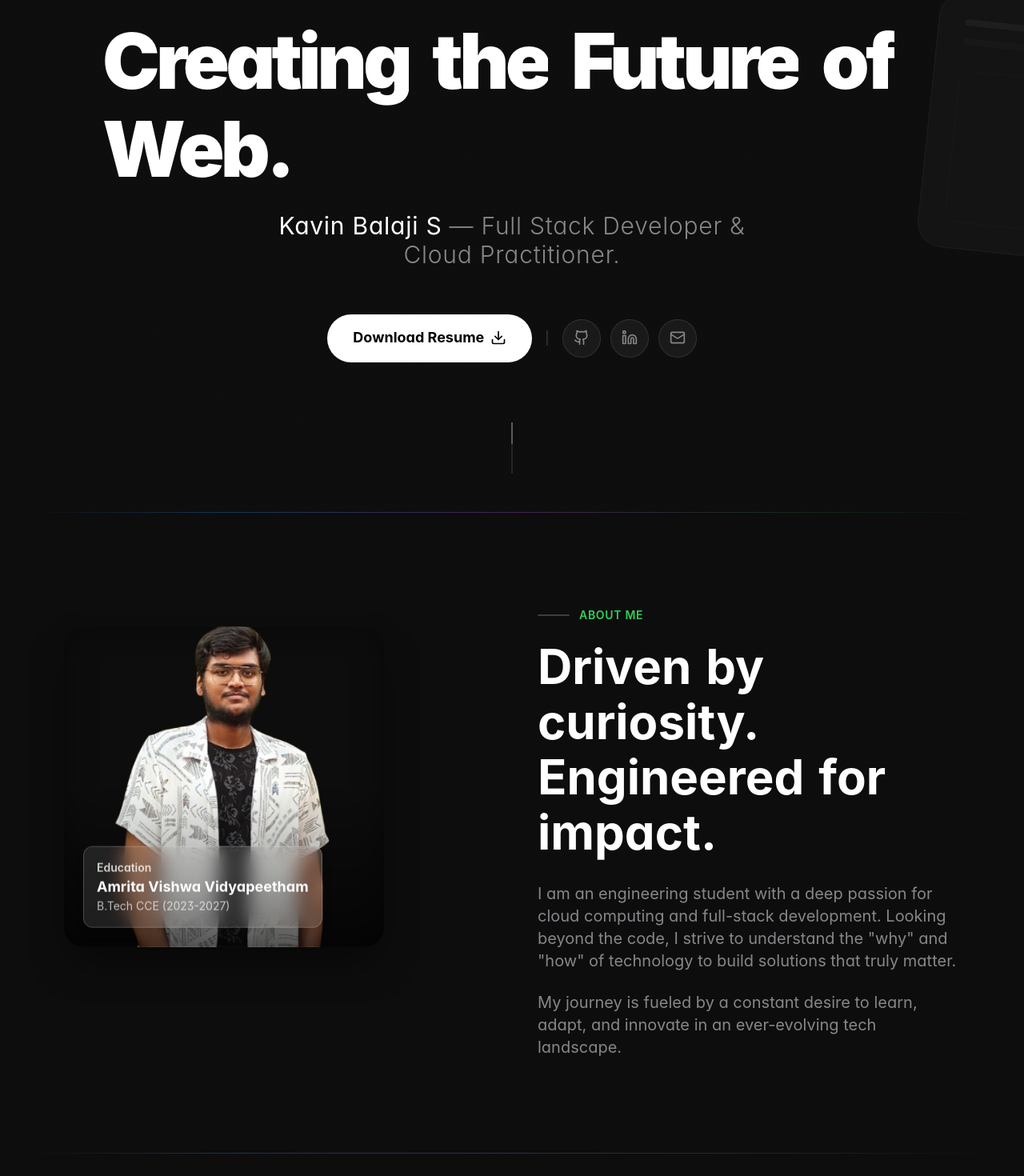
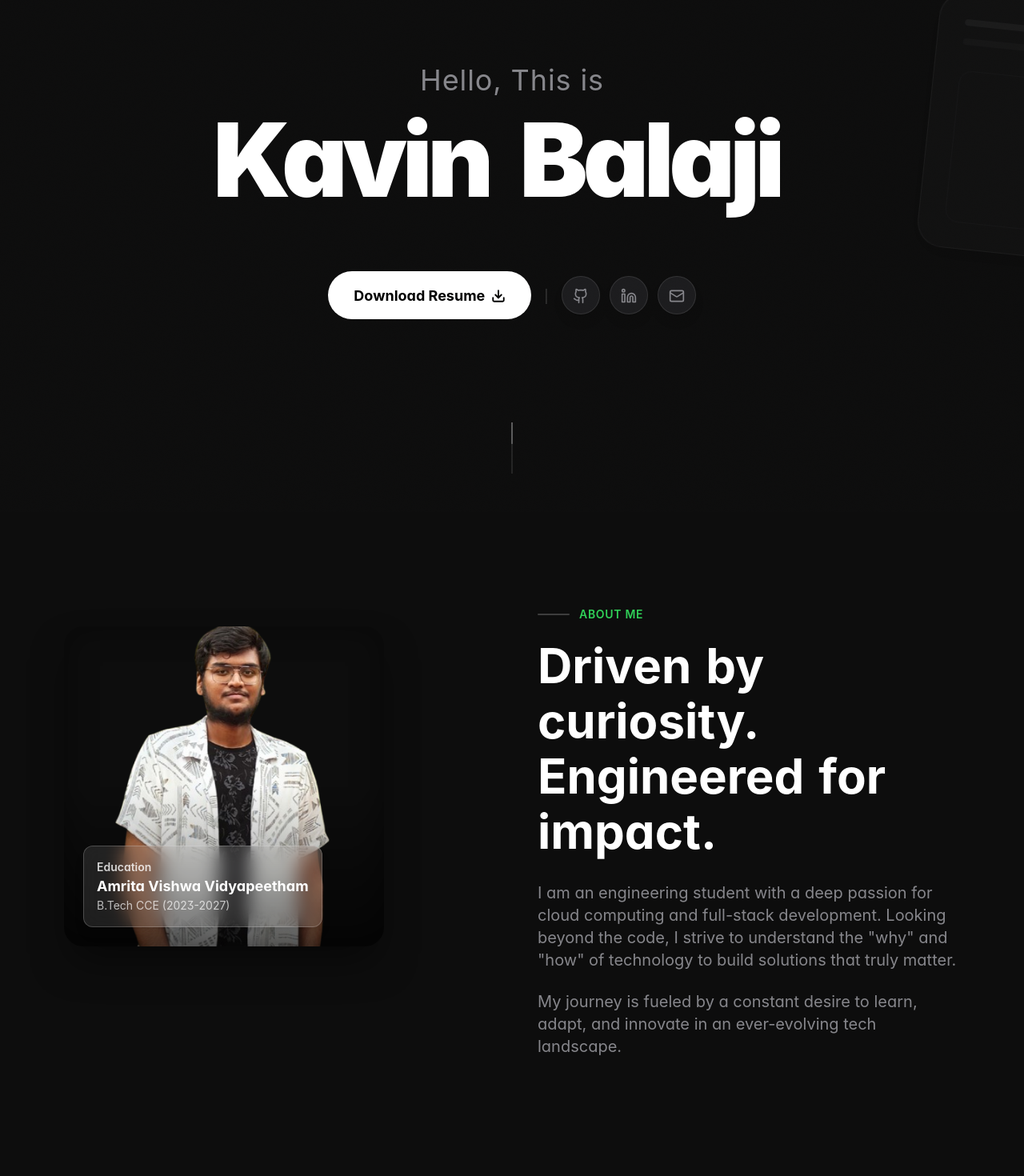
Before and after one commit to kavinbalaji2005/PortFolio, a React (Vite) app: page / in a window 1280 px wide. Shown: the part 160-1630 px from the top of the page at 80% size. Built offline with nearby package versions, Linux system fonts and the light colour scheme.

Commit message:
feat: Update portfolio content, components, styling, and CV with new project images.

```diff
--- a/index.html
+++ b/index.html
@@ -4,10 +4,10 @@
     <meta charset="UTF-8" />
     <link rel="icon" type="image/svg+xml" href="/logo.png" />
     <meta name="viewport" content="width=device-width, initial-scale=1.0" />
-    <title>Kavin Balaji S - Full Stack Developer & IoT Engineer</title>
+    <title>Portfolio of Kavin Balaji</title>
     <meta
       name="description"
-      content="Portfolio of Kavin Balaji S - Engineering Student, Full Stack Developer, and IoT Engineer at Intel IoT Club. Specializing in React, Node.js, Cloud Computing, and IoT solutions."
+      content="Portfolio of Kavin Balaji - Engineering Student, Full Stack Developer, and IoT Engineer at Intel IoT Club. Specializing in React, Node.js, Cloud Computing, and IoT solutions."
     />
     <meta name="author" content="Kavin Balaji S" />
     <meta
@@ -19,14 +19,12 @@
     <meta property="og:type" content="website" />
     <meta
       property="og:title"
-      content="Kavin Balaji S - Full Stack Developer & IoT Engineer"
+      content="Kavin Balaji - Full Stack Developer & IoT Engineer"
     />
     <meta
       property="og:description"
       content="Engineering Student passionate about Full Stack Development, Cloud Computing, and IoT"
     />
-    <!-- TODO: Replace with your deployed domain, e.g. https://yourdomain.com/ProfilePic.png -->
-    <meta property="og:image" content="https://yourdomain.com/ProfilePic.png" />
 
     <!-- Twitter Card Meta Tags -->
     <meta name="twitter:card" content="summary_large_image" />
--- a/src/App.jsx
+++ b/src/App.jsx
@@ -28,31 +28,21 @@ function App() {
           <Hero />
         </section>
 
-        <div className="section-divider" />
-
         <section id="about" aria-label="About" className="relative">
           <About />
         </section>
-
-        <div className="section-divider" />
 
         <section id="skills" aria-label="Skills" className="relative">
           <Skills />
         </section>
 
-        <div className="section-divider" />
-
         <section id="projects" aria-label="Projects" className="relative">
           <Projects />
         </section>
 
-        <div className="section-divider" />
-
         <section id="certifications" aria-label="Certifications" className="relative">
           <Certifications />
         </section>
-
-        <div className="section-divider" />
 
         <section id="contact" aria-label="Contact" className="relative">
           <Contact />
--- a/src/components/Hero.jsx
+++ b/src/components/Hero.jsx
@@ -33,7 +33,7 @@ export default function Hero() {
         style={{ y: cardY, rotate: cardRotate, x: 200 }}
         className="absolute right-[5%] top-[20%] w-64 h-80 hidden lg:block pointer-events-none z-0 opacity-40 grayscale-[50%]"
       >
-        <div className="w-full h-full bg-white/5 backdrop-blur-2xl border border-white/10 rounded-[32px] shadow-2xl relative overflow-hidden">
+        <div className="w-full h-full glass-panel rounded-[32px] relative overflow-hidden">
 
            {/* Abstract UI lines */}
            <div className="absolute top-8 left-8 right-8 h-2 bg-white/10 rounded-full" />
@@ -50,19 +50,19 @@ export default function Hero() {
 
 
         <div className="space-y-4">
+          <FadeIn delay={0.2}>
+            <h2 className="text-2xl sm:text-3xl md:text-4xl text-text-secondary tracking-wide text-center">
+              Hello, This is
+            </h2>
+          </FadeIn>
+
           <TextReveal
-            text="Creating the Future of Web."
+            text="Kavin Balaji"
             as="h1"
-            className="text-[clamp(2.5rem,6vw,6rem)] sm:text-6xl md:text-7xl lg:text-8xl font-black tracking-tighter text-white leading-[1.1] text-center"
-            delay={0.2}
-            stagger={0.05}
+            className="text-[clamp(4rem,10vw,8rem)] leading-none font-black text-white tracking-tighter text-center"
+            delay={0.4}
+            stagger={0.1}
           />
-
-          <FadeIn delay={0.6}>
-             <h2 className="text-lg sm:text-2xl md:text-3xl text-text-secondary font-light tracking-wide max-w-2xl mx-auto px-4">
-               <span className="text-white font-normal">Kavin Balaji S</span> — Full Stack Developer & Cloud Practitioner.
-             </h2>
-          </FadeIn>
         </div>
 
         <FadeIn delay={0.8}>
@@ -73,7 +73,7 @@ export default function Hero() {
               className="group relative px-6 py-3 md:px-8 md:py-4 bg-white text-black rounded-full font-bold text-lg transition-all duration-300 hover:scale-105 hover:shadow-[0_0_40px_rgba(255,255,255,0.3)] active:scale-95 flex items-center gap-2"
             >
               <span>Download Resume</span>
-              <Download size={20} className="transition-transform group-hover:translate-y-1" />
+              <Download size={18} strokeWidth={2.5} className="transition-transform group-hover:translate-y-1" />
             </a>
 
             <div className="flex items-center gap-4 px-6 md:px-0">
@@ -113,7 +113,7 @@ function SocialLink({ href, icon }) {
       href={href}
       target="_blank"
       rel="noopener noreferrer"
-      className="w-12 h-12 flex items-center justify-center rounded-full bg-white/5 border border-white/10 text-text-secondary transition-all hover:bg-white/10 hover:text-white hover:scale-110"
+      className="w-12 h-12 flex items-center justify-center rounded-full bg-surface border border-border text-text-secondary transition-all hover:bg-surface-hover hover:border-border-hover hover:text-white hover:scale-110 shadow-lg"
     >
       {icon}
     </a>
--- a/src/components/Projects.jsx
+++ b/src/components/Projects.jsx
@@ -78,7 +78,7 @@ export default function Projects() {
                 className="flex flex-col justify-center min-h-[40vh]"
               >
                 <div className="flex items-center gap-3 mb-4">
-                  <span className="text-4xl md:text-6xl font-black text-white/10">
+                  <span className="text-3xl md:text-4xl font-black text-white/30">
                     {String(i + 1).padStart(2, "0")}
                   </span>
                   <div className="h-px bg-white/10 flex-1" />
@@ -88,20 +88,20 @@ export default function Projects() {
                    {project.tech}
                 </span>
 
-                <h3 className="text-3xl md:text-5xl font-bold text-white mb-6 leading-tight">
+                <h3 className="text-3xl md:text-5xl font-bold text-white mb-3 leading-tight">
                   <a href={project.link} target="_blank" rel="noopener noreferrer" className="hover:underline decoration-white/20 underline-offset-8 transition-all">
                     {project.title}
                   </a>
                 </h3>
 
                 {/* Mobile Visual */}
-                <div className={`lg:hidden w-full aspect-video rounded-2xl mb-6 overflow-hidden relative bg-gradient-to-br ${project.color}`}>
+                <div className={`lg:hidden w-full aspect-video rounded-2xl mb-4 overflow-hidden relative bg-gradient-to-br border border-border shadow-[0_8px_32px_rgba(0,0,0,0.5),inset_0_1px_0_rgba(255,255,255,0.2)] ${project.color}`}>
                    <div className="absolute inset-0 bg-[radial-gradient(circle_at_50%_120%,rgba(0,0,0,0.5),transparent)]" />
                    <div className="absolute inset-0 flex items-center justify-center p-4">
                       {project.gif ? (
                          <img src={project.gif} alt={project.title} className="w-full h-full object-cover rounded-xl shadow-lg border border-white/10" />
                       ) : (
-                         <span className="text-6xl md:text-8xl font-black text-white/10 tracking-tighter">
+                         <span className="text-5xl md:text-7xl font-black text-white/10 tracking-tighter">
                            {project.title.charAt(0)}
                          </span>
                       )}
@@ -142,7 +142,7 @@ export default function Projects() {
 
           {/* RIGHT: Sticky Visual (Desktop Only) */}
           <div className="hidden lg:block w-1/2 sticky top-0 h-screen flex flex-col justify-center py-24">
-             <div className="relative w-full aspect-square max-h-[600px] rounded-[40px] overflow-hidden border border-white/5 bg-surface/30 backdrop-blur-sm">
+             <div className="relative w-full aspect-square max-h-[600px] rounded-[40px] overflow-hidden glass-panel">
                 <AnimatePresence mode="popLayout">
                    <motion.div
                      key={activeProject}
@@ -154,7 +154,7 @@ export default function Projects() {
                    >
                      {/* Decorative gradients inside the card */}
                      <div className="absolute inset-0 bg-[radial-gradient(circle_at_50%_120%,rgba(0,0,0,0.5),transparent)]" />
-                     <div className="absolute top-1/2 left-1/2 -translate-x-1/2 -translate-y-1/2 w-[85%] h-[85%] bg-white/5 rounded-3xl border border-white/10 shadow-2xl flex items-center justify-center overflow-hidden">
+                     <div className="absolute top-1/2 left-1/2 -translate-x-1/2 -translate-y-1/2 w-[85%] h-[85%] bg-white/5 rounded-3xl border border-border shadow-[0_8px_32px_rgba(0,0,0,0.5),inset_0_1px_0_rgba(255,255,255,0.2)] flex items-center justify-center overflow-hidden">
                         {projects[activeProject].gif ? (
                            <motion.img
                              src={projects[activeProject].gif}
@@ -165,7 +165,7 @@ export default function Projects() {
                              transition={{ duration: 1.2, ease: [0.16, 1, 0.3, 1] }}
                            />
                         ) : (
-                           <span className="text-9xl font-black text-white/10 tracking-tighter">
+                           <span className="text-7xl font-black text-white/10 tracking-tighter">
                              {projects[activeProject].title.charAt(0)}
                            </span>
                         )}
--- a/src/index.css
+++ b/src/index.css
@@ -8,6 +8,10 @@
   --color-secondary: #30d158;
   --color-accent: #bf5af2;
   --color-surface: #1c1c1e;
+  --color-surface-hover: #262629;
+  --color-surface-active: #323235;
+  --color-border: rgba(255, 255, 255, 0.1);
+  --color-border-hover: rgba(255, 255, 255, 0.2);
   --color-bg: #0d0d0d;
 }
 
@@ -140,3 +144,11 @@ body::after {
   max-width: 1200px;
   margin: 0 auto;
 }
+
+@layer components {
+  /* ── Glass Panel Utility ── */
+  .glass-panel {
+    @apply bg-surface/50 backdrop-blur-xl shadow-[0_8px_32px_rgba(0,0,0,0.5),inset_0_1px_0_rgba(255,255,255,0.1)];
+    border: 1px solid var(--color-border);
+  }
+}
--- a/tailwind.config.js
+++ b/tailwind.config.js
@@ -19,6 +19,10 @@ export default {
       colors: {
         background: "#0d0d0d",
         surface: "#1c1c1e",
+        "surface-hover": "var(--color-surface-hover)",
+        "surface-active": "var(--color-surface-active)",
+        border: "var(--color-border)",
+        "border-hover": "var(--color-border-hover)",
         primary: "#2997ff",
         secondary: "#30d158",
         accent: "#bf5af2",
```
Also changed, not shown: src/components/Contact.jsx (+7 -10 lines), 12 other files (tests, documents, lock files or other folders).
